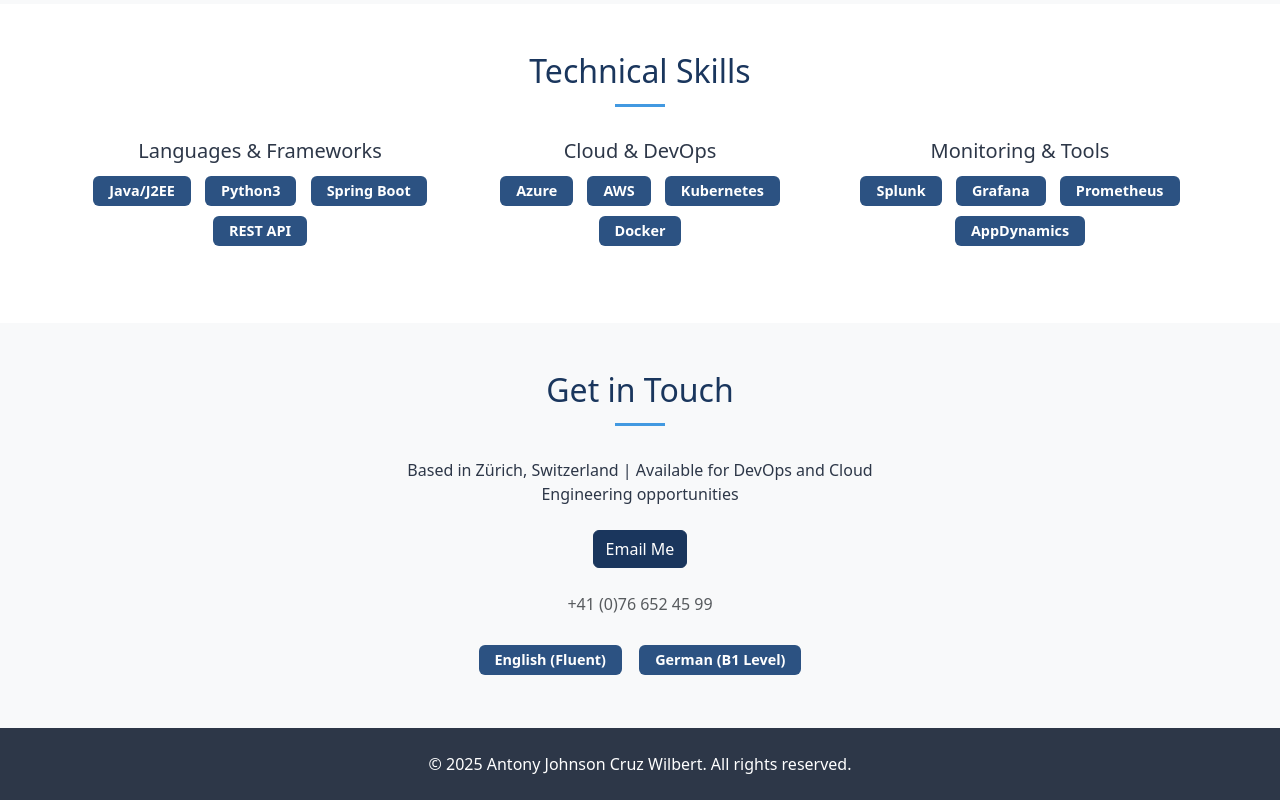
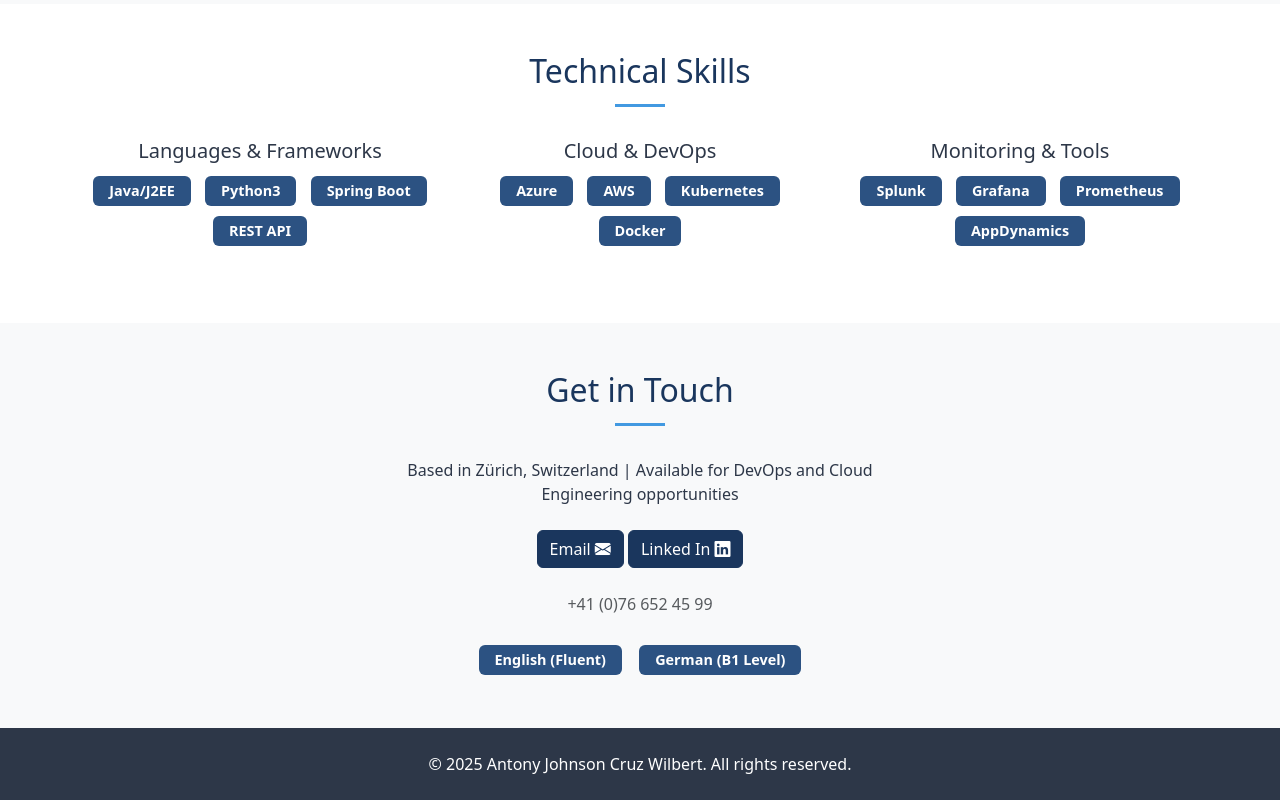
Before and after one commit to antonn/antonycruz, a plain HTML site: page index.html in a window 1280 px wide. Shown: the part 1449-2249 px from the top of the page. Drawn offline with nearby package versions, Linux system fonts and the light colour scheme.

Commit message:
Committin changes

```diff
--- a/index.html
+++ b/index.html
@@ -284,7 +284,9 @@
                     <h2 class="section-title">Get in Touch</h2>
                     <p class="mb-4">Based in Zürich, Switzerland | Available for DevOps and Cloud Engineering
                         opportunities</p>
-                    <a href="mailto:antonycjohnson@gmail.com" class="btn btn-primary mb-4">Email Me</a>
+                    <a href="mailto:antonycjohnson@gmail.com" class="btn btn-primary mb-4">Email <i class="bi bi-envelope-fill  "></i></a>
+                    <a href="https://www.linkedin.com/in/antjohns/" class="btn btn-primary mb-4">Linked In <i class="bi bi-linkedin  "></i></a>
+
                     <p class="text-muted">+41 (0)76 652 45 99</p>
                     <div class="mt-4">
                         <span class="badge skill-badge me-2">English (Fluent)</span>
```
